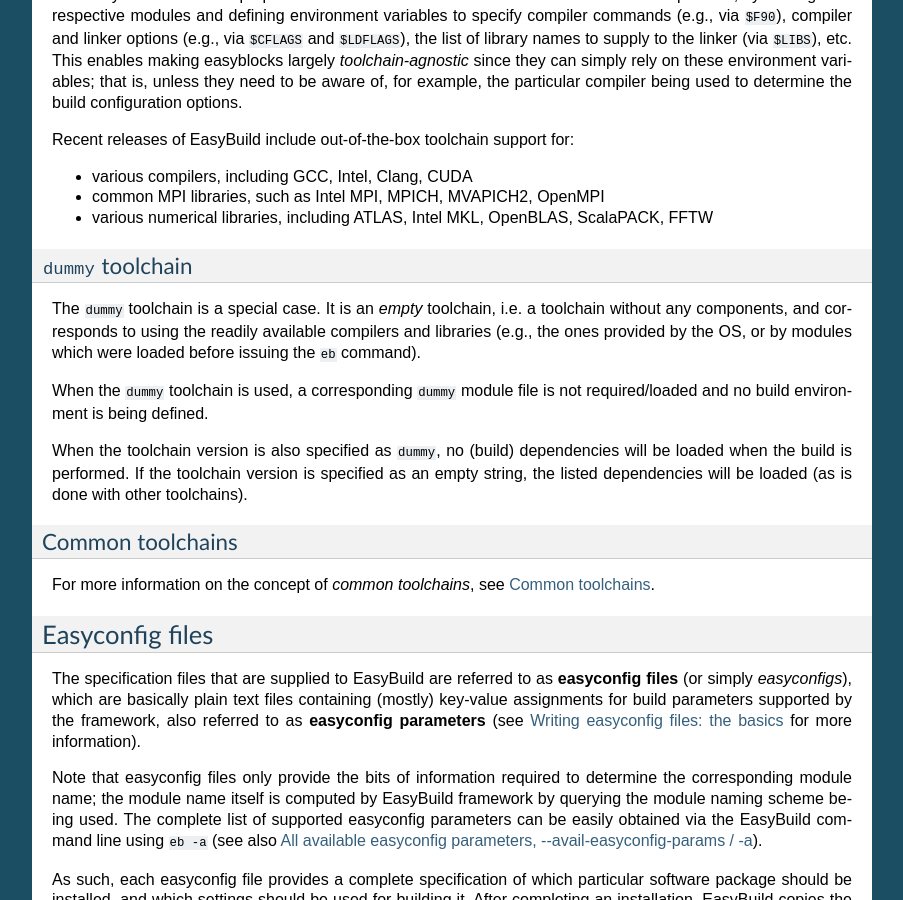
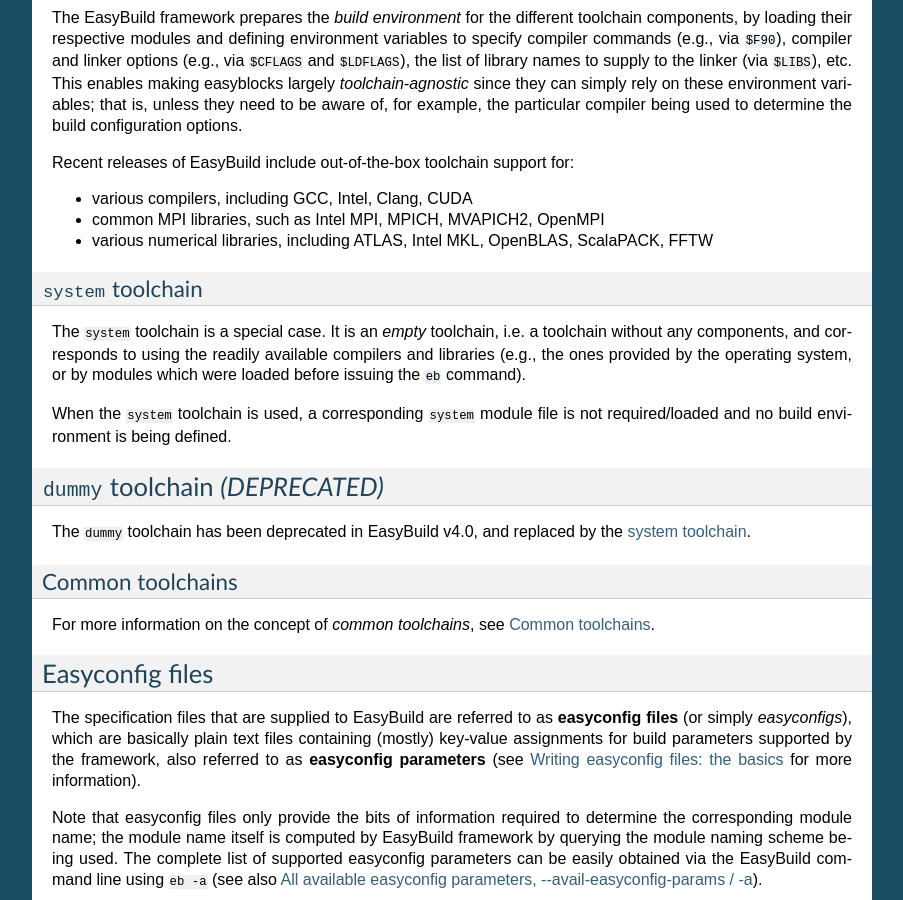
Before and after one commit to easybuilders/easybuild, a Sphinx documentation site: the page built from docs/Concepts_and_Terminology.rst, in a window 1280 px wide and 900 px high, scrolled down 1889 px. Shown: the whole window, without its empty margins (198-1101 px from the left). Built offline with Sphinx 7.4.7, drawn with Linux system fonts in a browser that asks for light colours; pages that are not in the unit, such as notebooks, are missing from menus; some of the changed text lies outside the part shown.

Commit message:
rename 'dummy' to 'system' in docs

```diff
--- a/docs/Concepts_and_Terminology.rst
+++ b/docs/Concepts_and_Terminology.rst
@@ -117,21 +117,25 @@
 - common MPI libraries, such as Intel MPI, MPICH, MVAPICH2, OpenMPI
 - various numerical libraries, including ATLAS, Intel MKL, OpenBLAS, ScalaPACK, FFTW
 
+.. _system_toolchain:
+
+``system`` toolchain
+~~~~~~~~~~~~~~~~~~~
+
+The ``system`` toolchain is a special case. It is an *empty* toolchain, i.e. a toolchain without any components,
+and corresponds to using the readily available compilers and libraries (e.g., the ones provided by the operating
+system, or by modules which were loaded before issuing the ``eb`` command).
+
+When the ``system`` toolchain is used, a corresponding ``system`` module file is not required/loaded and no build
+environment is being defined.
+
+
 .. _dummy_toolchain:
 
-``dummy`` toolchain
-~~~~~~~~~~~~~~~~~~~
+``dummy`` toolchain *(DEPRECATED)*
+----------------------------------
 
-The ``dummy`` toolchain is a special case. It is an `empty` toolchain, i.e. a toolchain without any components,
-and corresponds to using the readily available compilers and libraries (e.g., the ones provided by the OS, or
-by modules which were loaded before issuing the ``eb`` command).
-
-When the ``dummy`` toolchain is used, a corresponding ``dummy`` module file is not required/loaded and no build
-environment is being defined.
-
-When the toolchain version is also specified as ``dummy``, no (build) dependencies will be loaded when the build
-is performed. If the toolchain version is specified as an empty string, the listed dependencies will be loaded (as
-is done with other toolchains).
+The ``dummy`` toolchain has been deprecated in EasyBuild v4.0, and replaced by the :ref:`system_toolchain`.
 
 Common toolchains
 ~~~~~~~~~~~~~~~~~
--- a/docs/Writing_yeb_easyconfig_files.rst
+++ b/docs/Writing_yeb_easyconfig_files.rst
@@ -429,7 +429,7 @@
         GNU Compiler Collection (GCC) based compiler toolchain, including
         OpenMPI for MPI support, OpenBLAS (BLAS and LAPACK support), FFTW and ScaLAPACK.
 
-    toolchain: {name: dummy, version: dummy}
+    toolchain: {name: system, version: system}
 
     # compiler toolchain dependencies
     # we need GCC and OpenMPI as explicit dependencies instead of gompi toolchain
--- a/docs/eb_list_toolchains.rst
+++ b/docs/eb_list_toolchains.rst
@@ -12,4 +12,4 @@
 
 .. include:: version-specific/eb_list_toolchains.txt
 
-.. note:: The `dummy` toolchain is a special case, see :ref:`dummy_toolchain`.
+.. note:: The `system` toolchain is a special case, see :ref:`system_toolchain`.
```
Also changed, not shown: docs/Manipulating_dependencies.rst (+5 -5 lines), docs/System_toolchain.rst (+9 -5 lines), docs/Writing_easyconfig_files.rst (+10 -15 lines), 1 other file.
